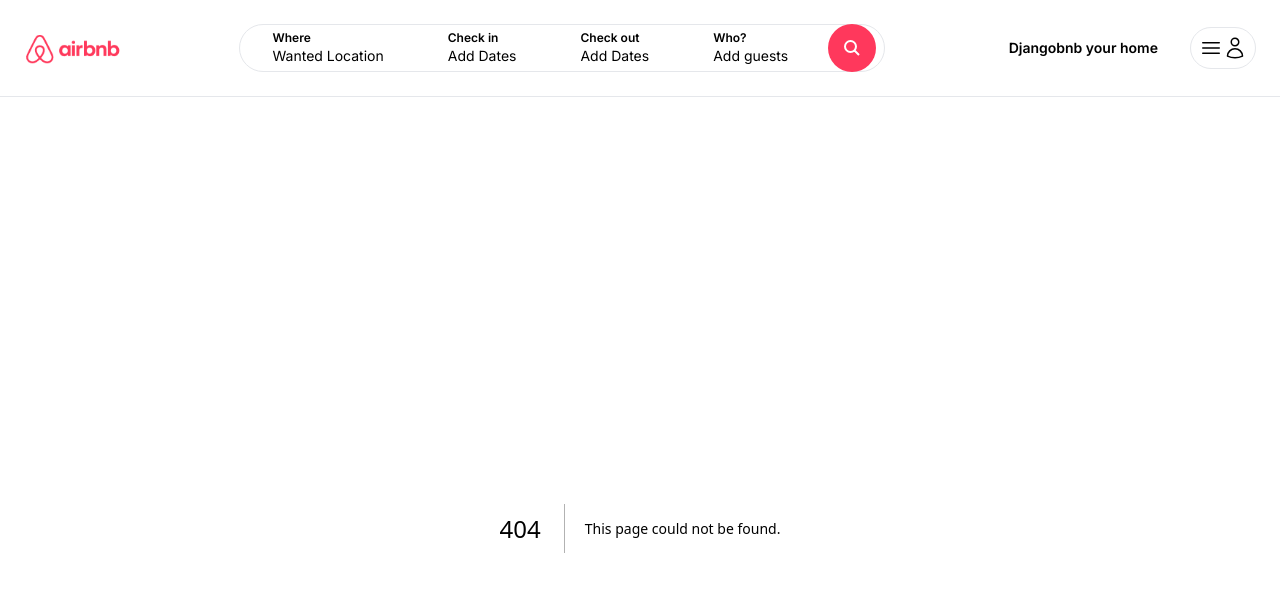
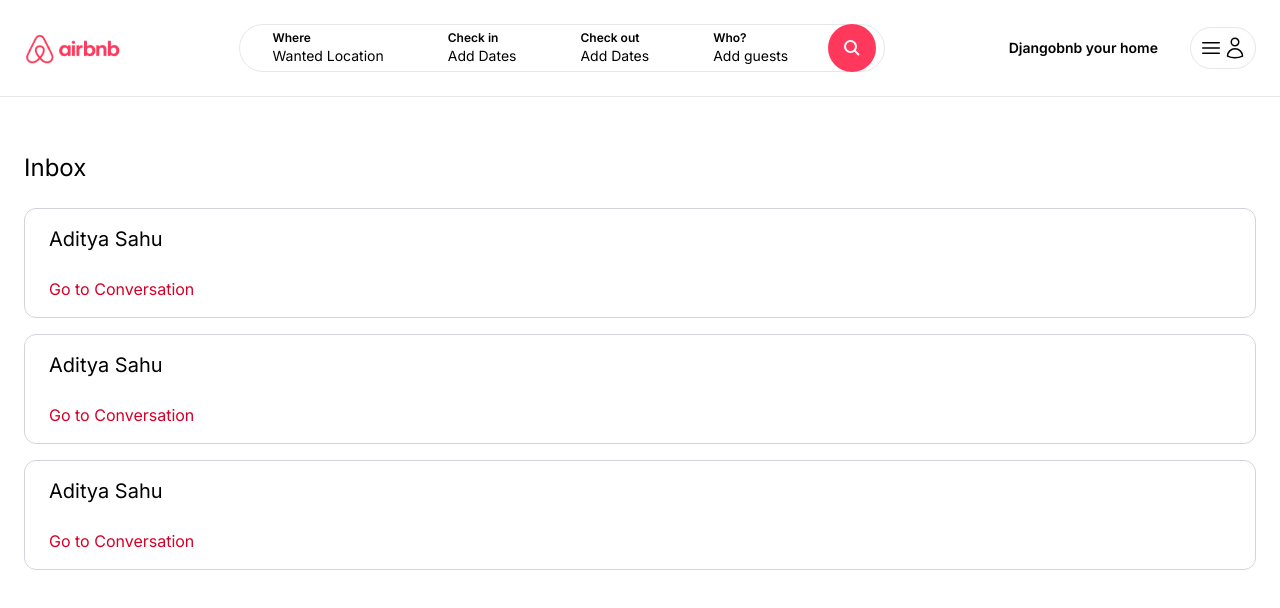
Before and after one commit to AdityaSahu786/AirBnb_Clone, a Next.js app: page /inbox in a window 1280 px wide. Before the commit this address had no page. Shown: the top 608 px of the page. Built offline with nearby package versions, Linux system fonts and the light colour scheme.

Commit message:
Added Inbox page(static)

```diff
--- /dev/null
+++ b/app/components/inbox/Conversation.tsx
@@ -0,0 +1,11 @@
+const Conversation = () => {
+    return (
+        <div className="px-6 py-4 cursor-pointer border border-gray-300 rounded-xl">
+              <p className="mb-6 text-xl">Aditya Sahu</p>
+
+           <p className="text-airbnb-Dark">Go to Conversation</p>
+          </div>
+    )
+}
+
+export default Conversation;
--- /dev/null
+++ b/app/inbox/page.tsx
@@ -0,0 +1,15 @@
+import Conversation from "../components/inbox/Conversation";
+
+const InboxPage = () => {
+    return (
+        <main className="max-w-[1500px] mx-auto px-6 pb-6 space-y-4">
+            <h1 className="my-6 text-2xl">Inbox</h1>
+
+            <Conversation />
+            <Conversation />
+            <Conversation />
+            </main>
+    )
+}
+
+export default InboxPage;
```
